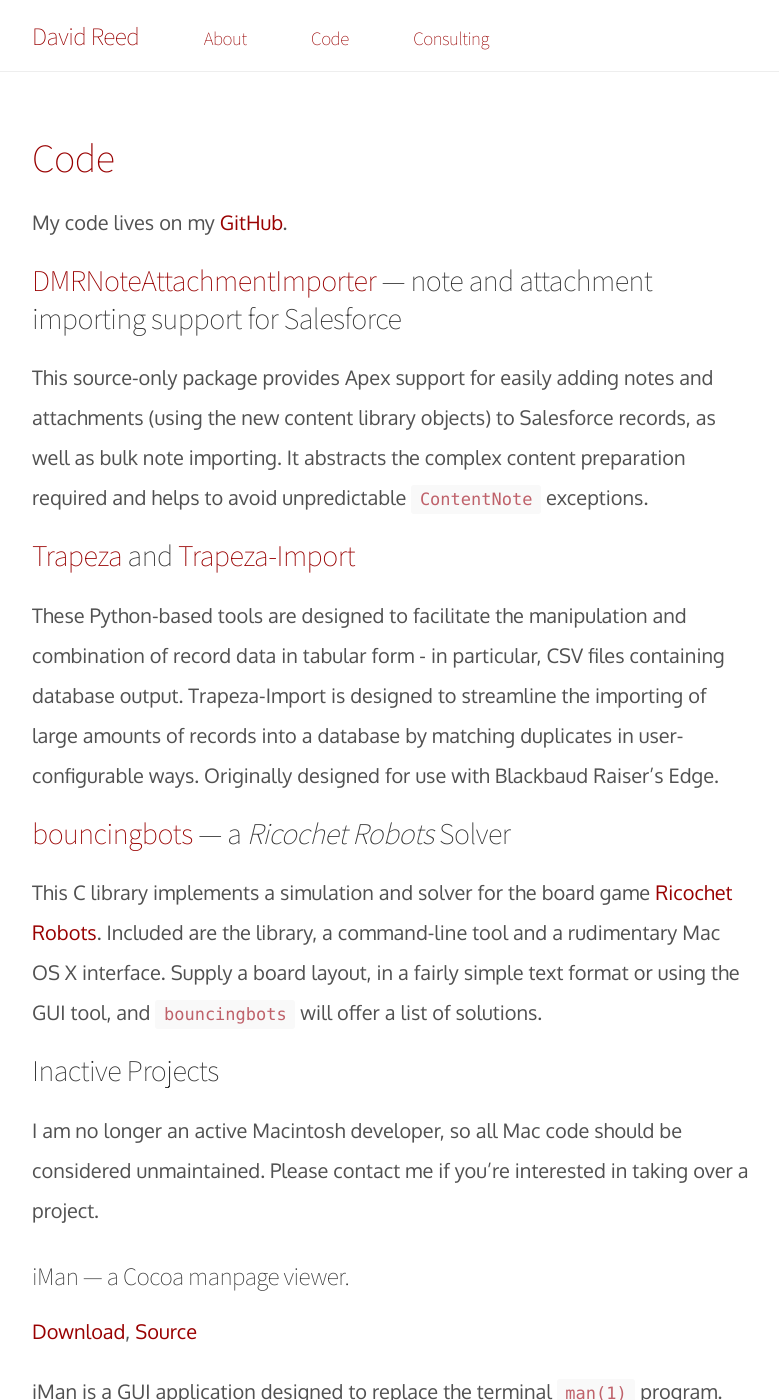
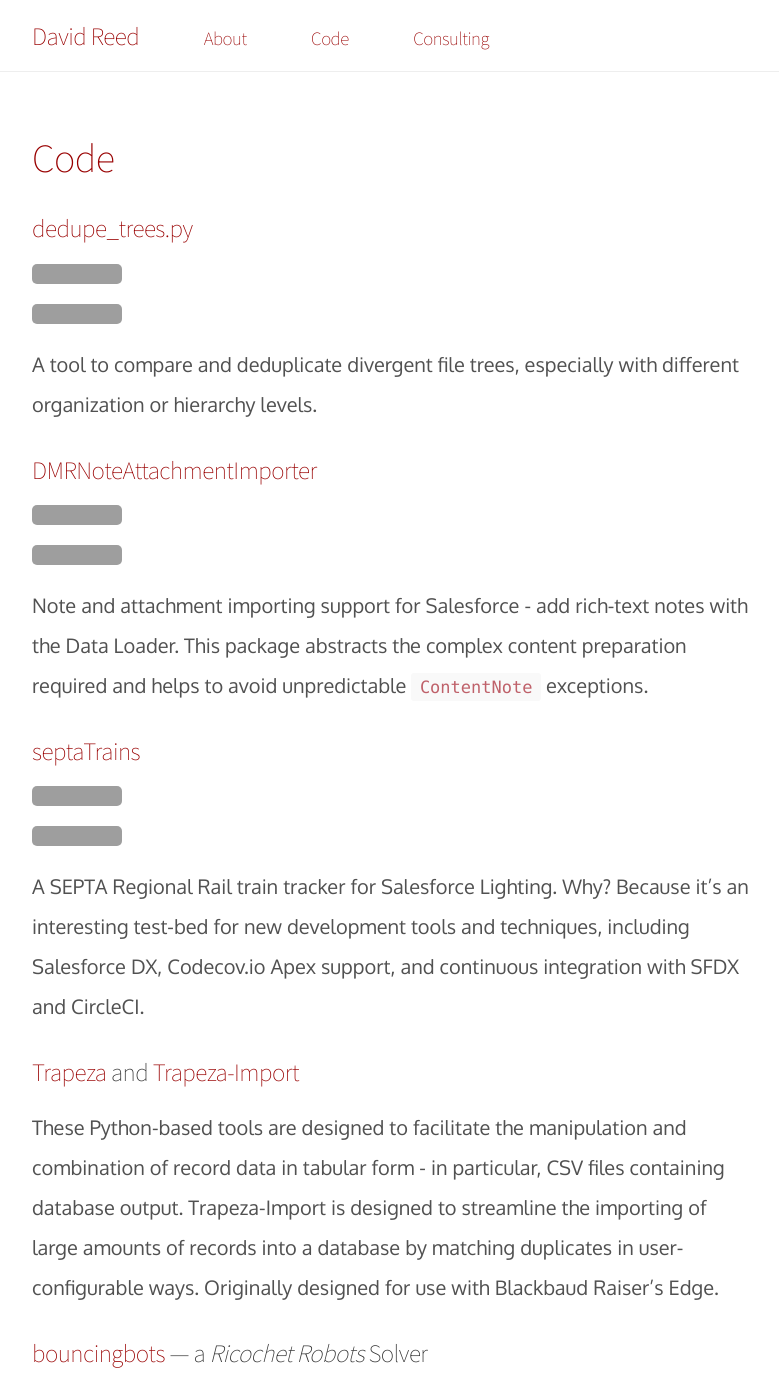
Before and after one commit to davidmreed/davidmreed.github.io, a Jekyll site: the page built from code.md, in a window 1280 px wide and 1400 px high. Shown: the whole window, without its empty margins (248-1027 px from the left). Built offline with Jekyll 4.4.1, drawn with Linux system fonts in a browser that asks for light colours; some web fonts are replaced; grey boxes are pictures that could not be loaded.

```diff
--- a/code.md
+++ b/code.md
@@ -3,22 +3,36 @@ layout: page
 title: Code
 ---
 
-My code lives on my [GitHub](https://github.com/davidmreed).
+### [dedupe_trees.py](https://github.com/davidmreed/dedupe_trees.py)
 
-## [DMRNoteAttachmentImporter](https://github.com/davidmreed/DMRNoteAttachmentImporter) — note and attachment importing support for Salesforce
+[![CircleCI](https://circleci.com/gh/davidmreed/dedupe_trees.py.svg?style=svg)](https://circleci.com/gh/davidmreed/dedupe_trees.py)
+[![codecov](https://codecov.io/gh/davidmreed/dedupe_trees.py/branch/master/graph/badge.svg)](https://codecov.io/gh/davidmreed/dedupe_trees.py)
 
-This source-only package provides Apex support for easily adding notes and attachments (using the new content library objects) to Salesforce records, as well as bulk note importing. It abstracts the complex content preparation required and helps to avoid unpredictable `ContentNote` exceptions.
+A tool to compare and deduplicate divergent file trees, especially with different organization or hierarchy levels.
 
-## [Trapeza](https://github.com/davidmreed/trapeza) and [Trapeza-Import](https://github.com/davidmreed/trapeza-import)
+### [DMRNoteAttachmentImporter](https://github.com/davidmreed/DMRNoteAttachmentImporter)
+
+[![CircleCI](https://circleci.com/gh/davidmreed/DMRNoteAttachmentImporter.svg?style=svg)](https://circleci.com/gh/davidmreed/DMRNoteAttachmentImporter)
+[![codecov](https://codecov.io/gh/davidmreed/DMRNoteAttachmentImporter/branch/master/graph/badge.svg)](https://codecov.io/gh/davidmreed/DMRNoteAttachmentImporter)
+
+Note and attachment importing support for Salesforce - add rich-text notes with the Data Loader. This package abstracts the complex content preparation required and helps to avoid unpredictable `ContentNote` exceptions.
+
+### [septaTrains](https://github.com/davidmreed/septaTrains)
+
+[![CircleCI](https://circleci.com/gh/davidmreed/septaTrains.svg?style=svg)](https://circleci.com/gh/davidmreed/septaTrains)
+[![codecov](https://codecov.io/gh/davidmreed/septaTrains/branch/master/graph/badge.svg)](https://codecov.io/gh/davidmreed/septaTrains)
+
+A SEPTA Regional Rail train tracker for Salesforce Lighting. Why? Because it's an interesting test-bed for new development tools and techniques, including Salesforce DX, Codecov.io Apex support, and continuous integration with SFDX and CircleCI.
+
+### [Trapeza](https://github.com/davidmreed/trapeza) and [Trapeza-Import](https://github.com/davidmreed/trapeza-import)
 
 These Python-based tools are designed to facilitate the manipulation and combination of record data in tabular form -
 in particular, CSV files containing database output. Trapeza-Import is designed to streamline the importing of large amounts
 of records into a database by matching duplicates in user-configurable ways. Originally designed for use with Blackbaud Raiser's Edge.
 
-## [bouncingbots](https://github.com/davidmreed/bouncingbots) — a *Ricochet Robots* Solver
+### [bouncingbots](https://github.com/davidmreed/bouncingbots) — a *Ricochet Robots* Solver
 
-This C library implements a simulation and solver for the board game [Ricochet Robots](http://www.riograndegames.com/games.html?id=163). Included are the library,
-a command-line tool and a rudimentary Mac OS X interface. Supply a board layout, in a fairly simple
+This C library implements a simulation and solver for the board game [Ricochet Robots](http://www.riograndegames.com/games.html?id=163). Included are the library, a command-line tool and a rudimentary Mac OS X interface. Supply a board layout, in a fairly simple
 text format or using the GUI tool, and `bouncingbots` will offer a list of solutions.
 
 ## Inactive Projects
```
Also changed, not shown: _posts/2018-01-03-platform-developer-ii.md (added, +10 -0 lines), about.md (+3 -3 lines), public/SFU_CRT_BDG_Pltfrm_Dev_II_RGB.png (added), public/SFU_CRT_BDG_Pltfrm_Dev_I_RGB.png (deleted), public/Salesforce_Platform_Developer_II.png (added).
